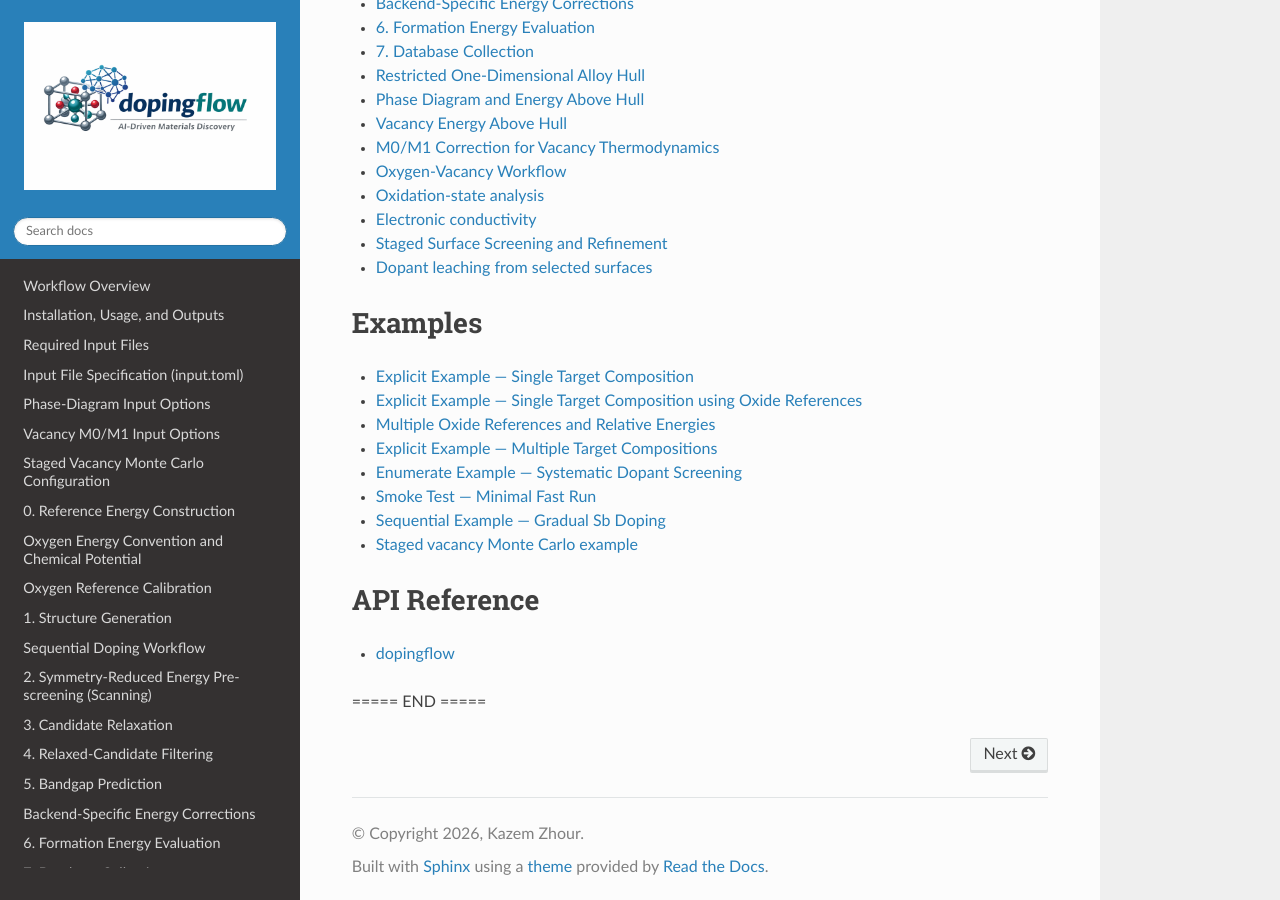
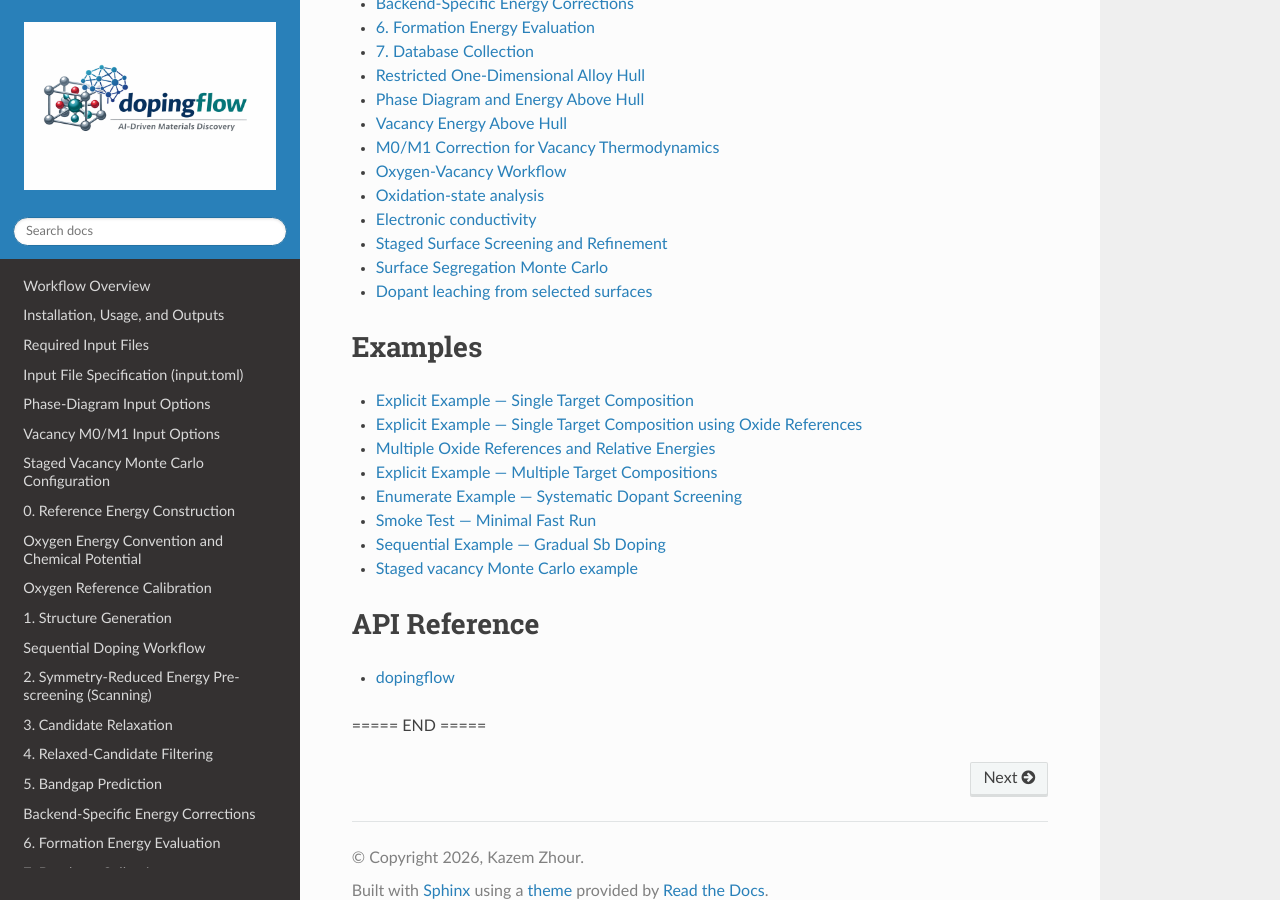
Before and after one commit to KazemZh/dopingflow, a Sphinx documentation site: the page built from docs/source/index.rst, in a window 1280 px wide and 900 px high, scrolled down 3436 px. Built offline with Sphinx 7.4.7 and the Read the Docs theme 3.1.0, drawn with Linux system fonts in a browser that asks for light colours.

Commit message:
docs: add surface segregation method to index

```diff
--- a/docs/source/index.rst
+++ b/docs/source/index.rst
@@ -76,6 +76,7 @@ Each stage can be executed independently and uses its own configuration block.
    methods/oxidation_states
    methods/conductivity
    methods/surfaces
+   methods/surface_segregation
    methods/leaching
 
 
```
